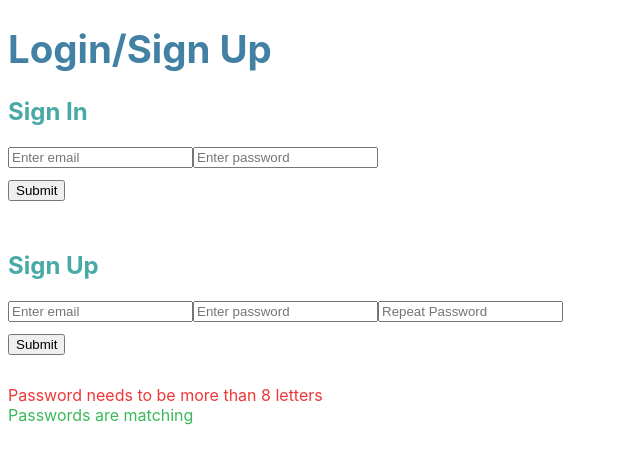
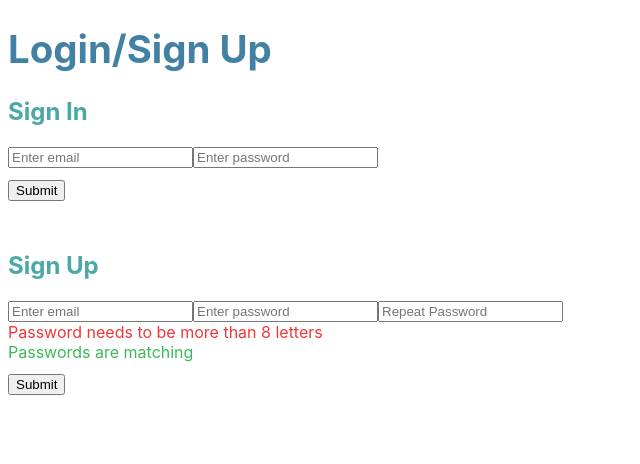
Before and after one commit to pranavkannepalli/to_do_firebase, a Next.js app: page / in a window 1280 px wide. Shown: the top 464 px of the page, without its empty margins (0-640 px from the left). Built offline with nearby package versions, Linux system fonts and the light colour scheme; no server answers; the database is empty.

Commit message:
fixing stuff

```diff
--- a/components/LoginPage/SignUp.tsx
+++ b/components/LoginPage/SignUp.tsx
@@ -52,18 +52,18 @@ const SignUp: React.FC<Props> = ({ signUp }) => {
                     onChange={(e) => setRepeat(e.target.value)}
                     placeholder="Repeat Password"
                 />
+                <ListGroup>
+                    <ListGroup.Item className={password.length < 8 ? "danger my-2" : "success my-2"}>
+                        {password.length < 8 ? "Password needs to be more than 8 letters" : "Password is more than 8 letters"}
+                    </ListGroup.Item>
+                    <ListGroup.Item className={password != repeatPassword ? "danger my-2" : "success my-2"}>
+                        {password != repeatPassword ? "Passwords don't match" : "Passwords are matching"}
+                    </ListGroup.Item>
+                </ListGroup>
             </Form.Group>
-            <Button className="button" variant="primary mb-3" type="submit">
+            <Button className="button" variant="primary" type="submit">
                 Submit
             </Button>
-            <ListGroup>
-                <ListGroup.Item className={password.length < 8 ? "danger my-2" : "success my-2"}>
-                    {password.length < 8 ? "Password needs to be more than 8 letters" : "Password is more than 8 letters"}
-                </ListGroup.Item>
-                <ListGroup.Item className={password != repeatPassword ? "danger my-2" : "success my-2"}>
-                    {password != repeatPassword ? "Passwords don't match" : "Passwords are matching"}
-                </ListGroup.Item>
-            </ListGroup>
         </Form>
     )
 }
```
